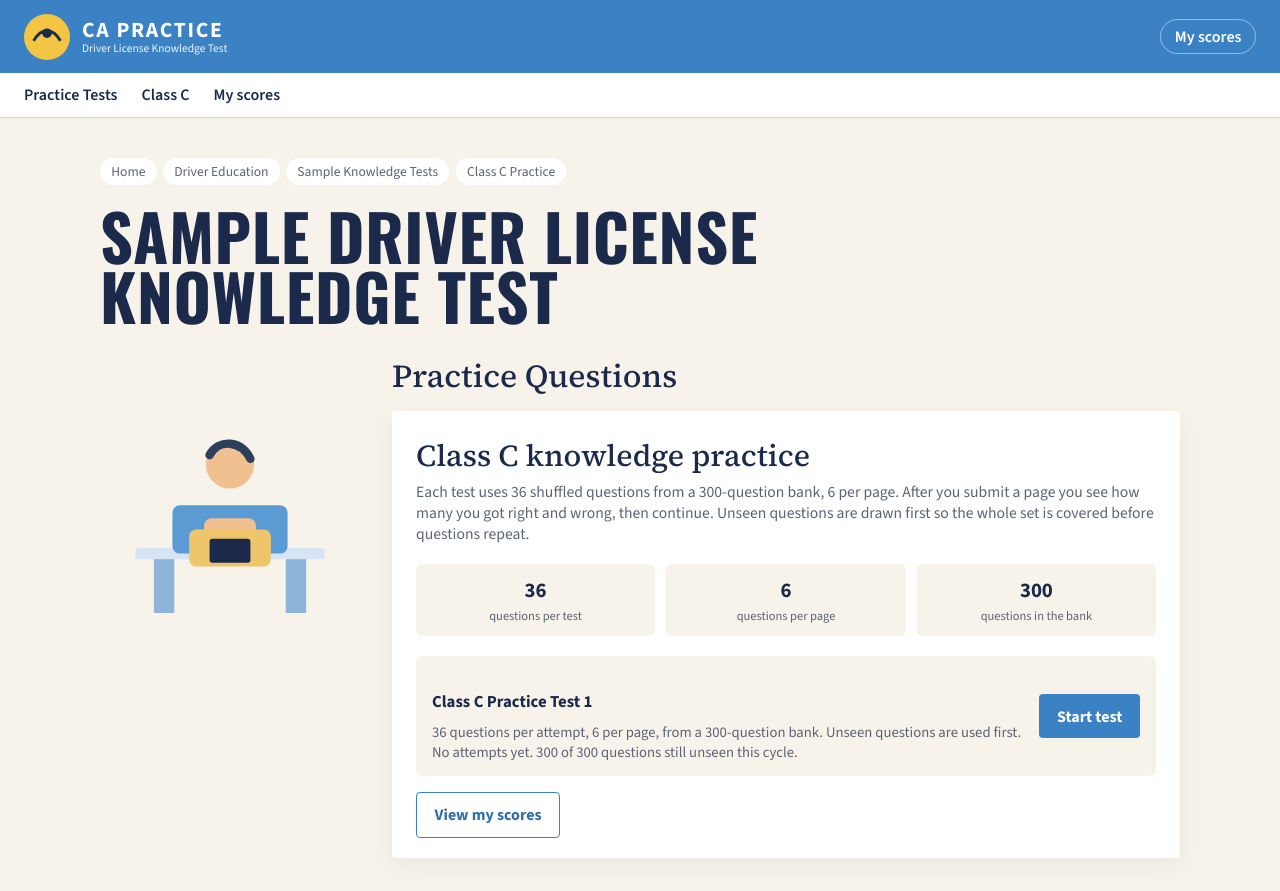
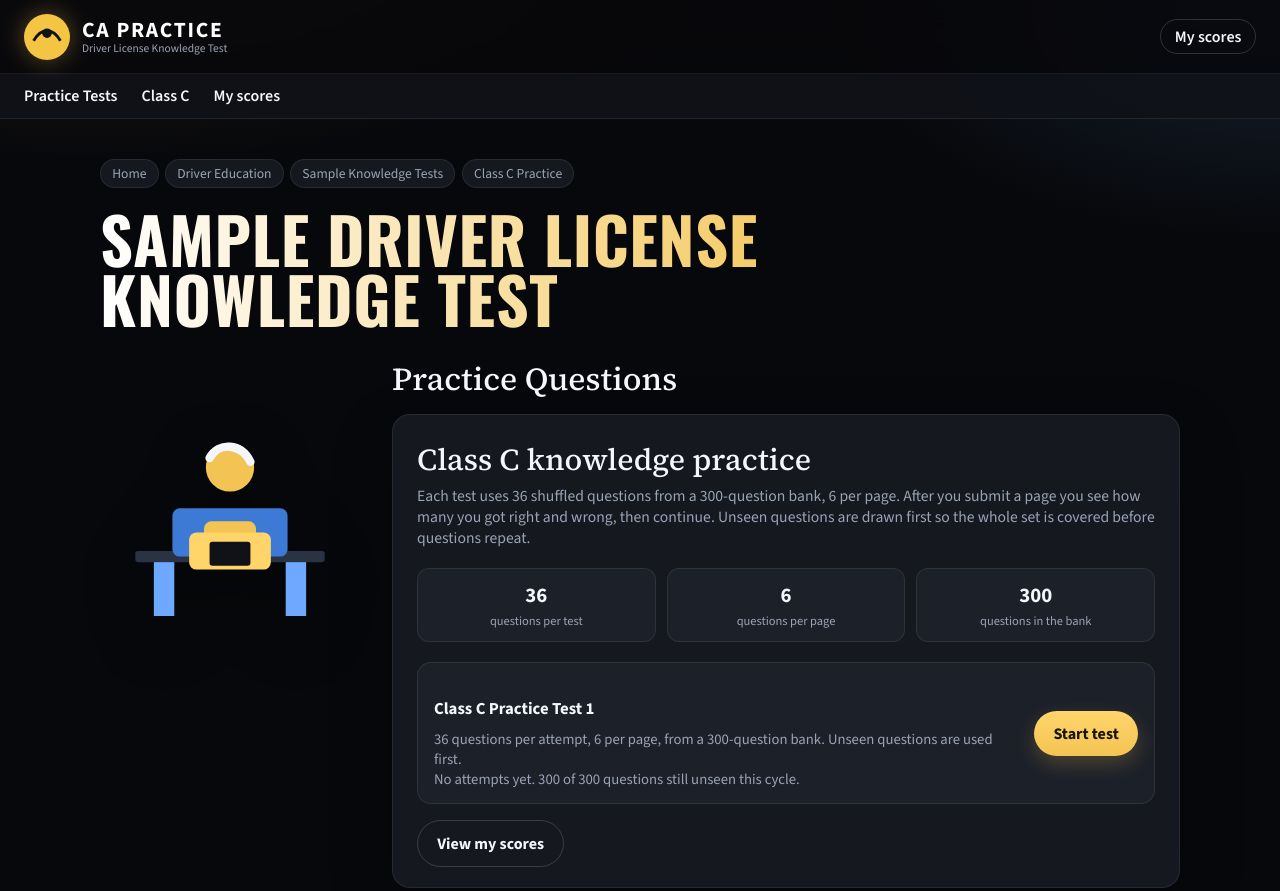
Before and after one commit to yogesh2850/license_practice, a plain HTML site: page index.html in a window 1280 px wide. Shown: the top 891 px of the page. Drawn offline with nearby package versions, Linux system fonts and the light colour scheme.

Commit message:
Restyle the practice test with a dark black theme.
Co-authored-by: Cursor <cursoragent@cursor.com>

```diff
--- a/app.js
+++ b/app.js
@@ -764,15 +764,15 @@ function renderAttempt() {
 function illustration() {
   return `
     <svg viewBox="0 0 280 250" fill="none" xmlns="http://www.w3.org/2000/svg" aria-hidden="true">
-      <rect x="38" y="168" width="204" height="12" rx="3" fill="#d7e4f4"/>
-      <rect x="58" y="180" width="22" height="58" fill="#8fb4d9"/>
-      <rect x="200" y="180" width="22" height="58" fill="#8fb4d9"/>
-      <rect x="78" y="122" width="124" height="52" rx="8" fill="#5b9bd4"/>
-      <circle cx="140" cy="78" r="26" fill="#f0c090"/>
-      <path d="M118 68c10-18 34-16 44 4" stroke="#2c3f5c" stroke-width="9" stroke-linecap="round"/>
-      <rect x="112" y="136" width="56" height="48" rx="8" fill="#f0c090"/>
-      <rect x="96" y="148" width="88" height="40" rx="8" fill="#efc56b"/>
-      <rect x="118" y="158" width="44" height="26" rx="3" fill="#1b2a4a"/>
+      <rect x="38" y="168" width="204" height="12" rx="3" fill="#2a3344"/>
+      <rect x="58" y="180" width="22" height="58" fill="#6ea8ff"/>
+      <rect x="200" y="180" width="22" height="58" fill="#6ea8ff"/>
+      <rect x="78" y="122" width="124" height="52" rx="8" fill="#3d7ad6"/>
+      <circle cx="140" cy="78" r="26" fill="#f3c453"/>
+      <path d="M118 68c10-18 34-16 44 4" stroke="#f4f6fb" stroke-width="9" stroke-linecap="round"/>
+      <rect x="112" y="136" width="56" height="48" rx="8" fill="#f3c453"/>
+      <rect x="96" y="148" width="88" height="40" rx="8" fill="#ffd56a"/>
+      <rect x="118" y="158" width="44" height="26" rx="3" fill="#101218"/>
     </svg>
   `;
 }
--- a/index.html
+++ b/index.html
@@ -21,8 +21,8 @@
       <a class="brand" href="./" data-go-home>
         <svg class="brand-mark" viewBox="0 0 48 48" aria-hidden="true">
           <circle cx="24" cy="24" r="24" fill="#f4c542" />
-          <path d="M10 28c8-14 20-14 28 0" stroke="#1b2a4a" stroke-width="3" fill="none" />
-          <circle cx="24" cy="20" r="5" fill="#1b2a4a" />
+          <path d="M10 28c8-14 20-14 28 0" stroke="#101218" stroke-width="3" fill="none" />
+          <circle cx="24" cy="20" r="5" fill="#101218" />
         </svg>
         <span class="brand-copy">
           <strong>CA PRACTICE</strong>
--- a/styles.css
+++ b/styles.css
@@ -1,16 +1,18 @@
 :root {
-  --blue: #3b82c4;
-  --blue-dark: #2f6eaa;
-  --navy: #1b2a4a;
-  --cream: #f7f3ea;
-  --card: #ffffff;
-  --muted: #5b6475;
-  --line: #d9d5cc;
-  --ok: #157a3d;
-  --ok-bg: #e8f7ee;
-  --bad: #b42318;
-  --bad-bg: #fdecea;
-  --gold: #f4c542;
+  --bg: #07080b;
+  --bg-2: #101218;
+  --card: #15181f;
+  --card-2: #1c2029;
+  --text: #f4f6fb;
+  --muted: #9aa3b5;
+  --line: rgba(255, 255, 255, 0.08);
+  --blue: #6ea8ff;
+  --blue-dark: #4f8df0;
+  --gold: #f3c453;
+  --ok: #3dd68c;
+  --ok-bg: rgba(61, 214, 140, 0.14);
+  --bad: #ff7a7a;
+  --bad-bg: rgba(255, 122, 122, 0.14);
 }
 
 * {
@@ -23,15 +25,24 @@ body {
   padding: 0;
 }
 
+html {
+  color-scheme: dark;
+}
+
 body {
   font-family: "Source Sans 3", "Segoe UI", sans-serif;
-  color: var(--navy);
-  background: var(--cream);
+  color: var(--text);
+  background:
+    radial-gradient(1200px 520px at 8% -12%, rgba(243, 196, 83, 0.16), transparent 55%),
+    radial-gradient(900px 480px at 100% 0%, rgba(110, 168, 255, 0.16), transparent 50%),
+    var(--bg);
   min-height: 100vh;
 }
 
 .topbar {
-  background: var(--blue);
+  background: rgba(7, 8, 11, 0.86);
+  backdrop-filter: blur(16px);
+  border-bottom: 1px solid var(--line);
   color: #fff;
   display: flex;
   align-items: center;
@@ -50,6 +61,7 @@ body {
 .brand-mark {
   width: 46px;
   height: 46px;
+  filter: drop-shadow(0 0 12px rgba(243, 196, 83, 0.35));
 }
 
 .brand-copy {
@@ -65,18 +77,18 @@ body {
 
 .brand-copy span {
   font-size: 0.72rem;
-  opacity: 0.92;
+  color: var(--muted);
 }
 
 .nav {
-  background: #fff;
+  background: rgba(16, 18, 24, 0.92);
   border-bottom: 1px solid var(--line);
   padding: 0.7rem 1.5rem;
   display: flex;
   gap: 1.5rem;
   align-items: center;
   font-weight: 600;
-  color: var(--navy);
+  color: var(--text);
 }
 
 .nav-link,
@@ -90,9 +102,14 @@ body {
   cursor: pointer;
 }
 
+.nav-link:hover,
+.top-link:hover {
+  color: var(--gold);
+}
+
 .top-link {
-  color: #fff;
-  border: 1px solid rgba(255, 255, 255, 0.45);
+  color: var(--text);
+  border: 1px solid rgba(255, 255, 255, 0.16);
   border-radius: 999px;
   padding: 0.4rem 0.85rem;
 }
@@ -120,7 +137,8 @@ body {
 }
 
 .crumbs span {
-  background: #fff;
+  background: var(--card);
+  border: 1px solid var(--line);
   border-radius: 999px;
   padding: 0.28rem 0.7rem;
 }
@@ -132,6 +150,10 @@ h1 {
   letter-spacing: 0.01em;
   text-transform: uppercase;
   margin: 0 0 1.75rem;
+  background: linear-gradient(90deg, #fff 0%, #f3c453 70%);
+  -webkit-background-clip: text;
+  background-clip: text;
+  color: transparent;
 }
 
 .hero {
@@ -150,13 +172,15 @@ h1 {
 .art svg {
   width: min(100%, 260px);
   height: auto;
+  filter: drop-shadow(0 18px 30px rgba(0, 0, 0, 0.35));
 }
 
 .panel {
   background: var(--card);
-  border-radius: 4px;
+  border: 1px solid var(--line);
+  border-radius: 18px;
   padding: 1.5rem 1.5rem 1.25rem;
-  box-shadow: 0 8px 24px rgba(27, 42, 74, 0.06);
+  box-shadow: 0 24px 60px rgba(0, 0, 0, 0.28);
 }
 
 .panel h2 {
@@ -194,9 +218,16 @@ h1 {
   justify-content: space-between;
   gap: 1rem;
   align-items: center;
-  background: var(--cream);
-  border-radius: 6px;
+  flex-wrap: wrap;
+  background: var(--card-2);
+  border: 1px solid var(--line);
+  border-radius: 14px;
   padding: 0.9rem 1rem;
+}
+
+.test-card > div {
+  min-width: 0;
+  flex: 1 1 220px;
 }
 
 .test-card button {
@@ -210,8 +241,9 @@ h1 {
 }
 
 .stat {
-  background: var(--cream);
-  border-radius: 6px;
+  background: var(--card-2);
+  border: 1px solid var(--line);
+  border-radius: 12px;
   padding: 0.7rem;
   text-align: center;
 }
@@ -223,10 +255,6 @@ h1 {
 
 .stat b.ok {
   color: var(--ok);
-}
-
-.stat b.bad {
-  color: var(--bad);
 }
 
 .stat b.bad {
@@ -250,7 +278,7 @@ h1 {
 
 .progress-bar {
   height: 8px;
-  background: #ece7dc;
+  background: rgba(255, 255, 255, 0.08);
   border-radius: 99px;
   overflow: hidden;
   margin-bottom: 1.25rem;
@@ -259,14 +287,14 @@ h1 {
 .progress-bar span {
   display: block;
   height: 100%;
-  background: var(--blue);
+  background: linear-gradient(90deg, var(--gold), var(--blue));
   width: 0;
   transition: width 0.25s ease;
 }
 
 .question {
   padding: 0.85rem 0 1rem;
-  border-top: 1px solid #eeeae1;
+  border-top: 1px solid var(--line);
 }
 
 .question:first-of-type {
@@ -280,35 +308,44 @@ h1 {
 }
 
 .req {
-  color: #d92d20;
+  color: var(--gold);
 }
 
 .choice {
   display: flex;
   align-items: flex-start;
   gap: 0.7rem;
-  padding: 0.38rem 0.2rem;
+  padding: 0.55rem 0.65rem;
   cursor: pointer;
-  border-radius: 6px;
+  border-radius: 10px;
+  border: 1px solid transparent;
+}
+
+.choice:hover {
+  background: rgba(255, 255, 255, 0.04);
+}
+
+.choice:has(input:checked) {
+  background: rgba(243, 196, 83, 0.1);
+  border-color: rgba(243, 196, 83, 0.35);
 }
 
 .choice input {
   margin-top: 0.28rem;
-  accent-color: var(--blue);
+  accent-color: var(--gold);
   width: 1.05rem;
   height: 1.05rem;
 }
 
-.choice.correct {
+.choice.correct,
+.choice.reveal-correct:not(.correct) {
   background: var(--ok-bg);
+  border-color: rgba(61, 214, 140, 0.3);
 }
 
 .choice.incorrect {
   background: var(--bad-bg);
-}
-
-.choice.reveal-correct:not(.correct) {
-  background: var(--ok-bg);
+  border-color: rgba(255, 122, 122, 0.3);
 }
 
 .feedback {
@@ -337,30 +374,37 @@ button,
 .btn {
   font: inherit;
   border: 0;
-  border-radius: 4px;
-  padding: 0.7rem 1.1rem;
+  border-radius: 999px;
+  padding: 0.75rem 1.2rem;
   cursor: pointer;
   font-weight: 700;
 }
 
 .primary {
-  background: var(--blue);
-  color: #fff;
+  background: linear-gradient(180deg, #ffd56a, var(--gold));
+  color: #1a1404;
+  box-shadow: 0 8px 20px rgba(243, 196, 83, 0.22);
 }
 
 .primary:hover:not(:disabled) {
-  background: var(--blue-dark);
+  filter: brightness(1.05);
 }
 
 .primary:disabled {
   opacity: 0.45;
   cursor: not-allowed;
+  box-shadow: none;
 }
 
 .ghost {
   background: transparent;
-  color: var(--blue-dark);
-  border: 1px solid var(--blue);
+  color: var(--text);
+  border: 1px solid rgba(255, 255, 255, 0.16);
+}
+
+.ghost:hover {
+  border-color: var(--gold);
+  color: var(--gold);
 }
 
 .hint {
@@ -371,8 +415,10 @@ button,
 .page-score {
   margin-top: 0.85rem;
   padding: 0.85rem 1rem;
-  background: var(--cream);
+  background: var(--card-2);
+  border: 1px solid var(--line);
   border-left: 4px solid var(--gold);
+  border-radius: 12px;
   font-weight: 600;
 }
 
@@ -388,7 +434,7 @@ button,
 
 .results-banner {
   padding: 1rem 1.1rem;
-  border-radius: 6px;
+  border-radius: 12px;
   margin-bottom: 1rem;
 }
 
@@ -411,7 +457,7 @@ button,
 }
 
 .missed-item {
-  border-top: 1px solid #eeeae1;
+  border-top: 1px solid var(--line);
   padding: 0.8rem 0;
 }
 
@@ -438,7 +484,7 @@ th,
 td {
   text-align: left;
   padding: 0.55rem 0.4rem;
-  border-bottom: 1px solid #eeeae1;
+  border-bottom: 1px solid var(--line);
   vertical-align: middle;
 }
 
@@ -462,7 +508,7 @@ td {
 
 .linkish {
   background: transparent;
-  color: var(--blue-dark);
+  color: var(--gold);
   padding: 0;
   font-weight: 700;
 }
@@ -492,11 +538,11 @@ td {
   width: 100%;
   max-width: 28px;
   border-radius: 4px 4px 0 0;
-  background: var(--blue);
+  background: var(--gold);
 }
 
 .trend-bar.fail {
-  background: #d96a63;
+  background: var(--bad);
 }
 
 .topic-row {
@@ -512,7 +558,7 @@ td {
 }
 
 footer {
-  background: #fff;
+  background: #050608;
   border-top: 1px solid var(--line);
   padding: 1.25rem 1.5rem 2rem;
   color: var(--muted);
```
